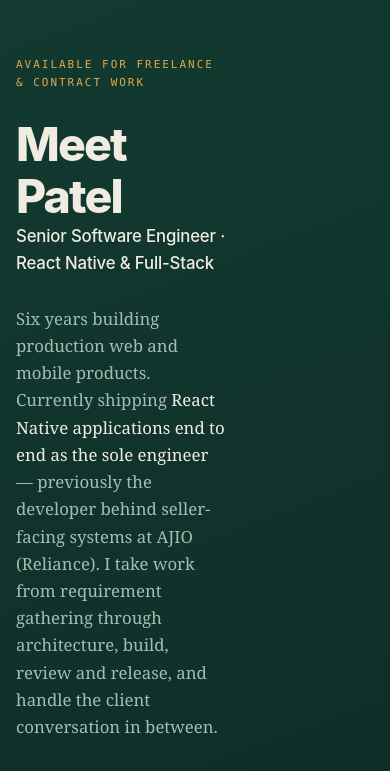
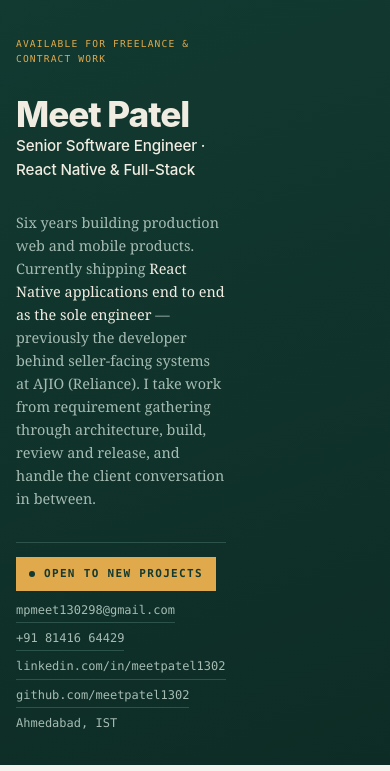
Before and after one commit to meetai130298/meetpatel.github.io, a plain HTML site: page index.html in a window 390 px wide. Shown: the top 771 px of the page. Drawn offline with Linux system fonts and the light colour scheme.

Commit message:
Tighten mobile hero typography and spacing
- h1 clamped to 2.2rem on mobile (was 2.9rem min, too large)
- Pitch font reduced to 0.9rem so paragraph fits without dominating
- hero-content gap reduced from 28px to 14px
- Hero section padding reduced from ~56px to 36px top
- Eyebrow and role text scaled down slightly

Co-Authored-By: Claude Sonnet 4.6 <noreply@anthropic.com>

```diff
--- a/index.html
+++ b/index.html
@@ -522,11 +522,18 @@
     .project-aside { flex-direction: row; flex-wrap: wrap; gap: 18px 32px; padding-top: 0; }
 
     /* Hero: drop grid entirely, full-width flex column */
-    .hero-layout { display: flex; flex-direction: column; gap: 24px; width: 100%; }
+    .hero-layout { display: flex; flex-direction: column; gap: 0; width: 100%; }
     .hero-photo { display: none; }
     .hero-avatar { display: none; }
-    .hero-content { width: 100%; }
-    .hero .pitch { max-width: 100%; }
+    .hero-content { width: 100%; gap: 14px; }
+
+    /* Tighten hero type and spacing for small screens */
+    .hero { padding: 36px 0 32px; }
+    .hero h1 { font-size: 2.2rem; letter-spacing: -0.03em; }
+    .hero .role { font-size: 0.95rem; }
+    .hero .pitch { font-size: 0.9rem; line-height: 1.6; max-width: 100%; }
+    .eyebrow { font-size: 0.6rem; letter-spacing: 0.12em; }
+    .hero-foot { padding-top: 14px; margin-top: 4px; gap: 10px 18px; }
 
     /* Carousel: pull in the track so arrow buttons stay inside the page */
     .carousel { padding: 0 26px; }
```
